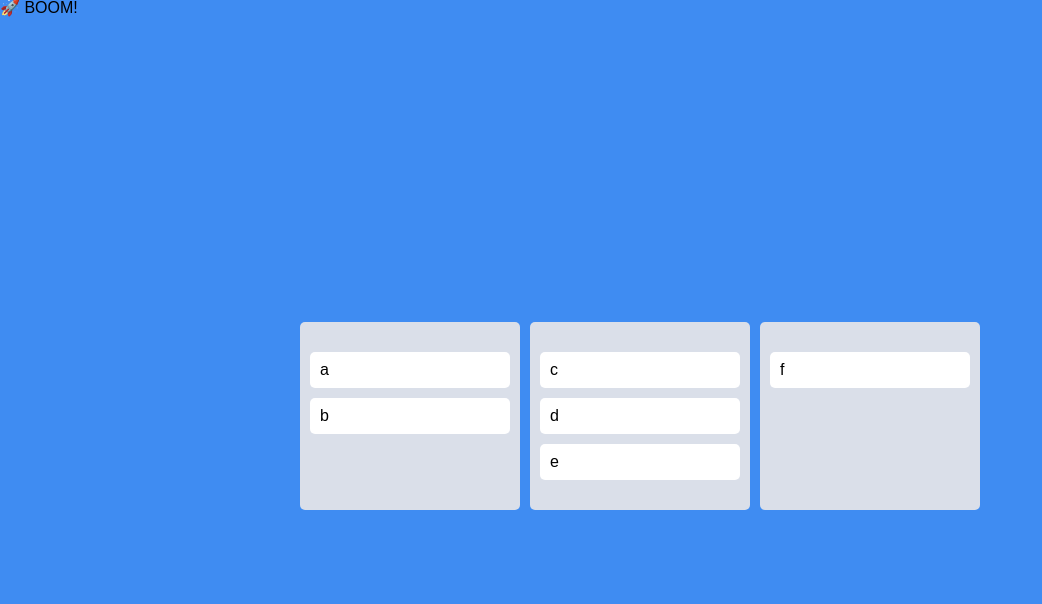
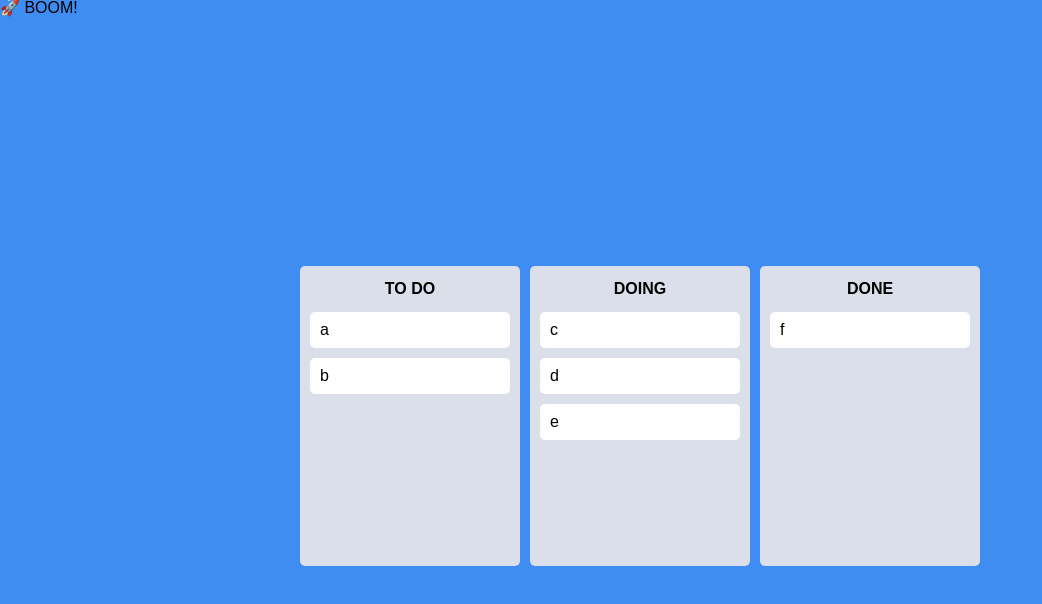
Before and after one commit to JiyoonZ/react-final-practice, a React (Create React App) app in the folder practice-recoil/: page / in a window 1280 px wide. Shown: the top 604 px of the page, without its empty margins (0-1042 px from the left). Built offline with nearby package versions, Linux system fonts and the light colour scheme.

Commit message:
보드끼리 이동하기(내가짠 코드)

```diff
--- a/practice-recoil/src/App.tsx
+++ b/practice-recoil/src/App.tsx
@@ -22,17 +22,37 @@ const Boards = styled.div`
 
 function App() {
   const [todos, setTodos] = useRecoilState(todoState);
-  const onDragEnd = ({draggableId, destination, source}: DropResult) => {
-    // 1. source.index 를 배열에서 지운다.
-    // 2. destination.index 번째 배열에 srouce.draggable 값을 넣어준다.
-    if (!destination) return;
-    // setTodos((prevTodo) => {
-    //   const copyTodos = [...prevTodo];
-    //   copyTodos.splice(source.index, 1);
-    //   copyTodos.splice(Number(destination?.index), 0, draggableId);
-
-    //   return copyTodos;
-    // });
+  const onDragEnd = (info: DropResult) => {
+    console.log(info);
+    // draggable한 아이템을 삭제한다.
+    const {destination, draggableId, source} = info;
+    // board ID 체크하기
+    if (destination?.droppableId === source.droppableId) {
+      // 같이 보드내에서 움직일 경우
+      setTodos((allBoards) => {
+        // 수정이 일어난 보드만 복사하기
+        const boardCopy = [...allBoards[source.droppableId]];
+        boardCopy.splice(source.index, 1);
+        boardCopy.splice(Number(destination?.index), 0, draggableId);
+        return {
+          ...allBoards,
+          [source.droppableId]: boardCopy,
+        };
+      });
+    } else {
+      setTodos((allBoards) => {
+        // 출발할 보드 , 도착할 보드 복사하기
+        const sourceBoard = [...allBoards[source.droppableId]];
+        const destiBoard = [...allBoards[destination?.droppableId as any]];
+        sourceBoard.splice(source.index, 1);
+        destiBoard.splice(destination?.index as any, 0, draggableId);
+        return {
+          ...allBoards,
+          [source.droppableId]: sourceBoard,
+          [destination?.droppableId as any]: destiBoard,
+        };
+      });
+    }
   };
   return (
     <DragDropContext onDragEnd={onDragEnd}>
--- a/practice-recoil/src/Components/Board.tsx
+++ b/practice-recoil/src/Components/Board.tsx
@@ -3,11 +3,16 @@ import styled from "styled-components";
 import DraggableCard from "./DraggableCard";
 
 const Wrapper = styled.div`
-  padding: 20px 10px;
-  padding-top: 30px;
+  padding: 30px 10px;
+  padding-top: 15px;
   background-color: ${(props) => props.theme.boardColor};
   border-radius: 5px;
-  min-height: 120px;
+  min-height: 300px;
+`;
+const Title = styled.div`
+  font-weight: 700;
+  text-align: center;
+  margin-bottom: 15px;
 `;
 interface IBoard {
   todos: string[];
@@ -15,9 +20,11 @@ interface IBoard {
 }
 function Board({todos, boardId}: IBoard) {
   return (
+    <>
       <Droppable droppableId={boardId}>
         {(magic) => (
           <Wrapper ref={magic.innerRef} {...magic.droppableProps}>
+            <Title>{boardId.toUpperCase()}</Title>
             {todos.map((todo, index) => (
               <DraggableCard key={todo} index={index} todo={todo} />
             ))}
@@ -26,6 +33,7 @@ function Board({todos, boardId}: IBoard) {
           </Wrapper>
         )}
       </Droppable>
+    </>
   );
 }
 
--- a/practice-recoil/src/atoms.ts
+++ b/practice-recoil/src/atoms.ts
@@ -7,8 +7,8 @@ interface ITodoState {
 export const todoState = atom<ITodoState>({
   key: "todo",
   default: {
-    todo: ["a", "b"],
-    dongin: ["c", "d", "e"],
+    "To do": ["a", "b"],
+    Doing: ["c", "d", "e"],
     done: ["f"],
   },
 });
```
Lines whose indentation alone changed are shown as unchanged.
